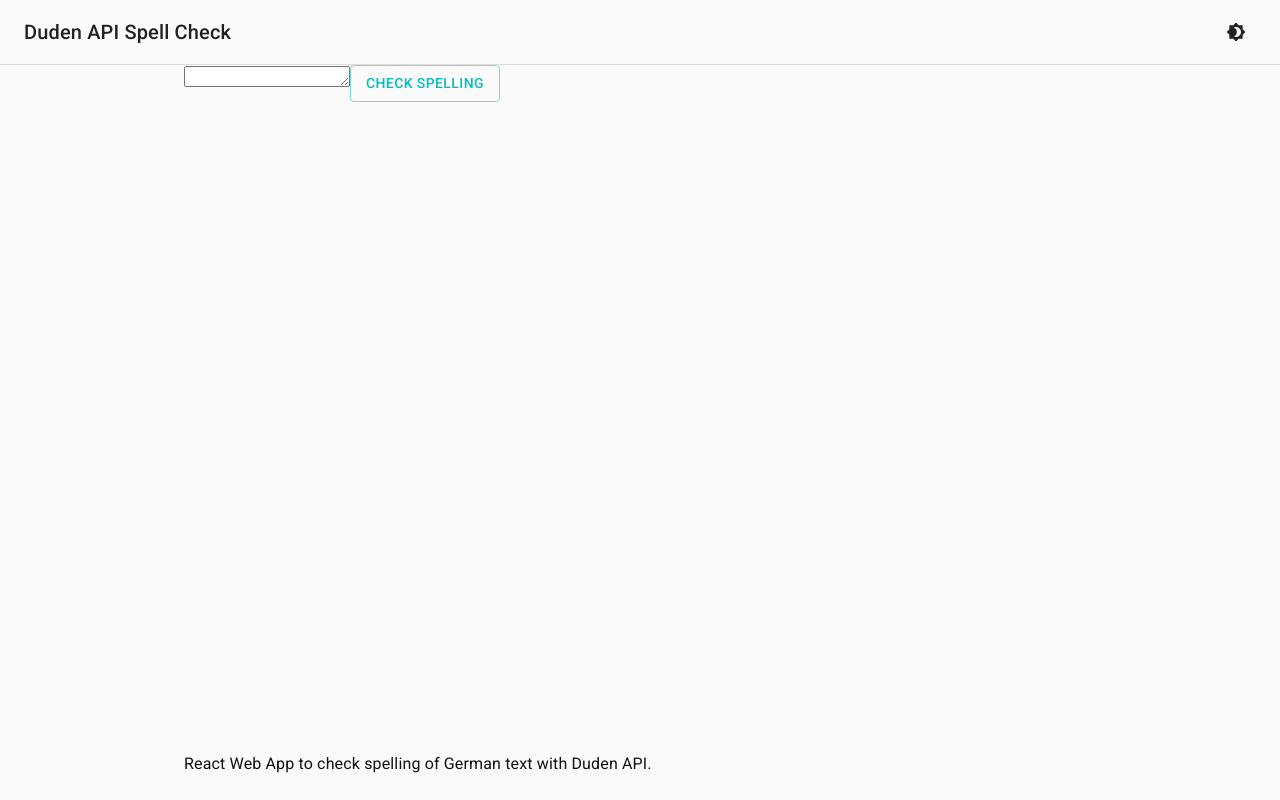
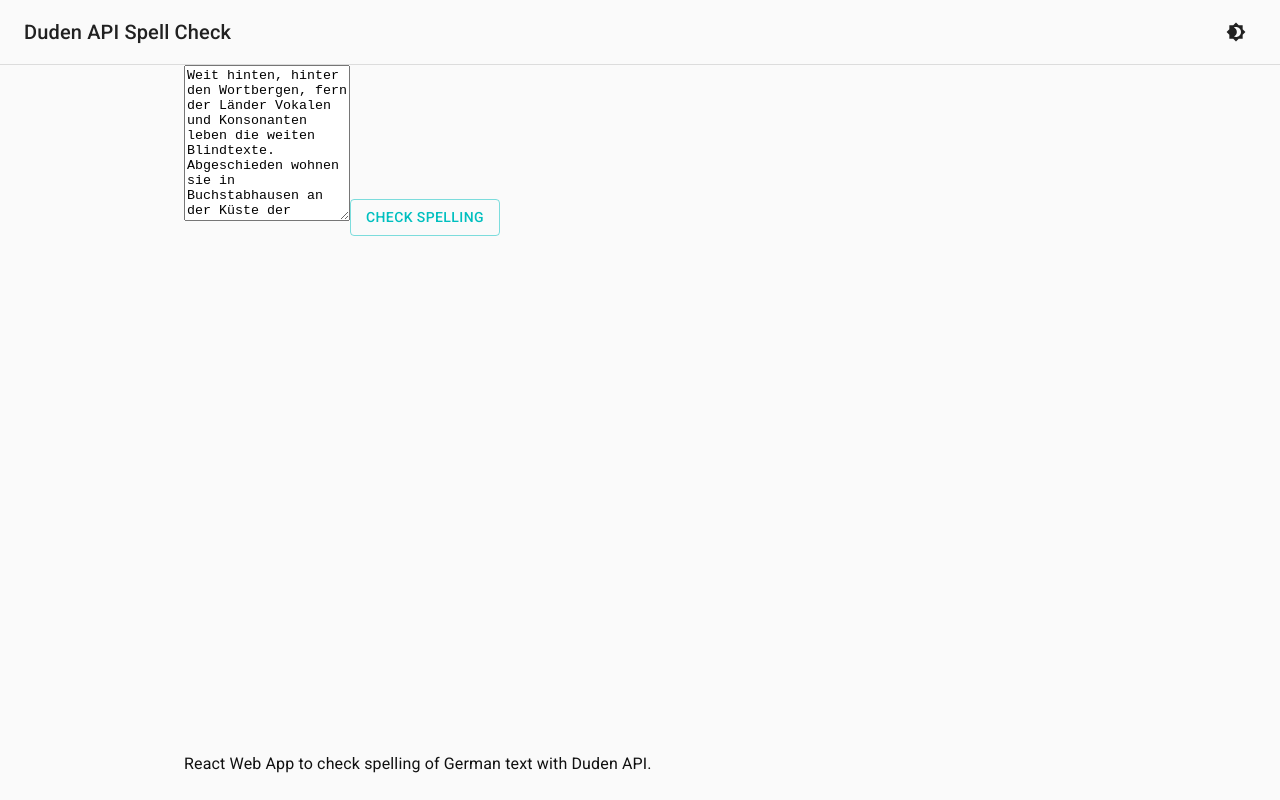
Before and after one commit to JoHoop/duden-api-spell-check, a React (Create React App) app: page / in a window 1280 px wide. Built offline with nearby package versions, Linux system fonts and the light colour scheme.

Commit message:
Add textarea for text input

```diff
--- a/src/Components/GrammarCheck.js
+++ b/src/Components/GrammarCheck.js
@@ -5,14 +5,14 @@
 export const GrammarCheck = () => {
   const [isLoading, setIsLoading] = useState(false);
 
-  const [inputValue, setInputValue] = useState(
+  const [inputText, setInputText] = useState(
     "Weit hinten, hinter den Wortbergen, fern der Länder Vokalen und Konsonanten leben die weiten Blindtexte. Abgeschieden wohnen sie in Buchstabhausen an der Küste der Semantic."
   );
 
-  const onChange = (evt) => setInputValue(evt.target.value);
+  const onChange = (evt) => setInputText(evt.target.value);
 
   const raw = JSON.stringify({
-    text: inputValue,
+    text: inputText,
   });
   const requestOptions = {
     method: "POST",
@@ -39,7 +39,12 @@
 
   return (
     <>
-      <TextareaAutosize />
+      <TextareaAutosize
+        rowsMax={10}
+        placeholder="Enter text"
+        value={inputText}
+        onChange={onChange}
+      />
 
       <Button variant="outlined" color="primary" onClick={checkSpelling}>
         {isLoading ? "Checking spelling" : "Check spelling"}
```
